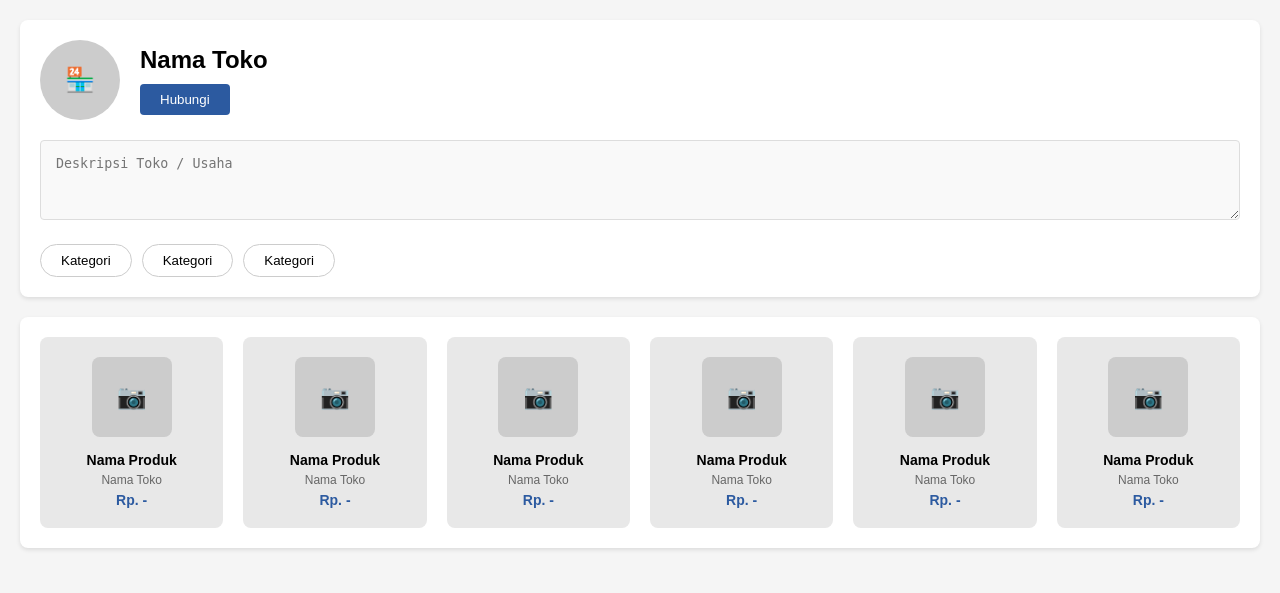
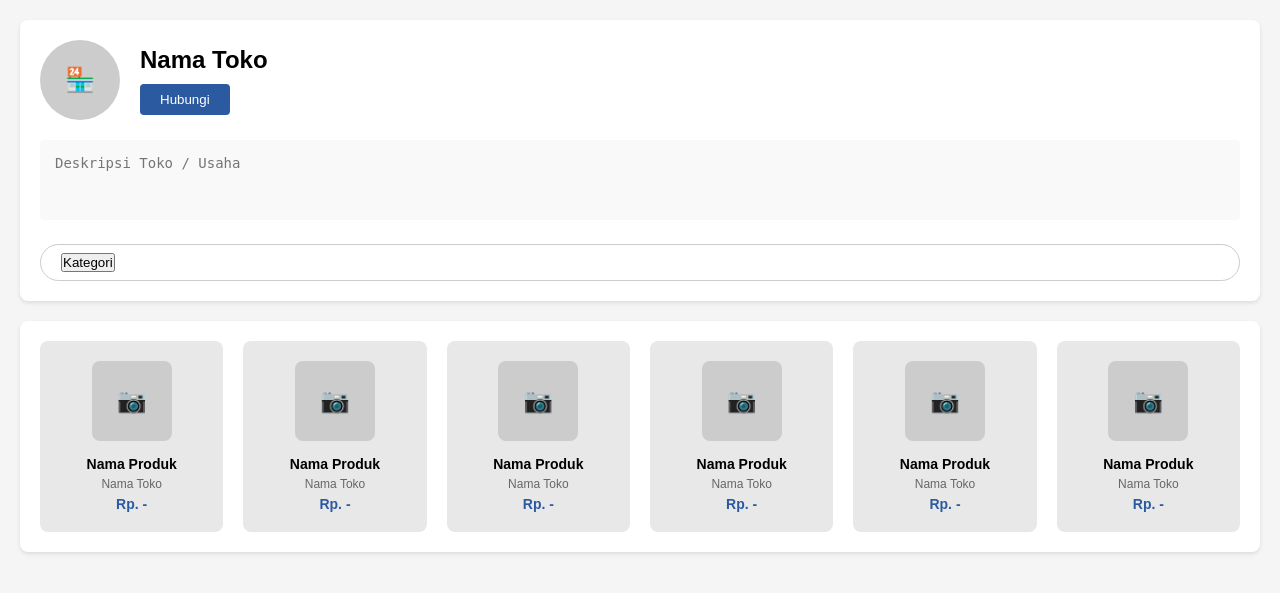
Before and after one commit to abc-icecup/GoUMKM-native, a PHP site: page /pages/toko.php in a window 1280 px wide. Shown: the part 84-677 px from the top of the page. Run offline with PHP 8.4, Linux system fonts and the light colour scheme.

Commit message:
mengubah kategorinya

```diff
--- a/css/beranda.css
+++ b/css/beranda.css
@@ -175,7 +175,7 @@
             background-color: #ffffff;
         }
 
-        .category-btn {
+        .product-category {
             background-color: white;
             border: 1px solid #dee2e6;
             padding: 8px 18px;
@@ -187,7 +187,7 @@
             transition: all 0.2s ease;
         }
 
-        .category-btn:hover {
+        .product-category:hover {
             background-color: #f8f9fa;
             border-color: #adb5bd;
         }
--- a/css/kategori.css
+++ b/css/kategori.css
@@ -47,7 +47,7 @@
             margin: 0 30px;
         }
 
-        .category-select {
+        .product-category {
             padding: 8px 12px;
             border: 1px solid #ddd;
             border-radius: 4px 0 0 4px;
--- a/css/toko.css
+++ b/css/toko.css
@@ -127,12 +127,12 @@ body {
     background-color: #f9f9f9;
 }
 
-.categories {
+.business-category {
     display: flex;
     gap: 10px;
 }
 
-.category-btn {
+.business-category {
     padding: 8px 20px;
     border: 1px solid #ccc;
     border-radius: 20px;
@@ -240,6 +240,29 @@ body {
     background-color: #e7f1ff;
 }
 
+.description-input {
+    resize: none !important;
+    pointer-events: none; /* Membuat input tidak responsif terhadap mouse */
+    background-color: #f9f9f9; /* Agar tidak terlihat seperti 'disabled' abu-abu */
+    cursor: default;
+}
+
+.description-input {
+    resize: none; /* Tidak bisa di-resize manual */
+    pointer-events: none; /* Tidak bisa diklik atau difokus */
+    background-color: #f9f9f9;
+    color: #333;
+    border: none;
+    outline: none;
+    font-size: 14px;
+    width: 100%;
+    min-height: 80px;
+}
+
+
+
+
+
 /* .logo-umkm { */
     /* max-height: 90px; atau sesuaikan */
     /* height: 30px; */
--- a/pages/kategori.php
+++ b/pages/kategori.php
@@ -17,7 +17,7 @@
         </div>
 
         <div class="search-container">
-            <select class="category-select" id="categorySelect">
+            <select class="product_category" id="categorySelect">
                 <option value="">Kategori</option>
             </select>
             <input type="text" class="search-input" placeholder="nama produk" id="searchInput">
--- a/pages/toko.php
+++ b/pages/toko.php
@@ -55,13 +55,12 @@
             </div>
 
             <div class="store-description">
-                <textarea class="description-input" placeholder="Deskripsi Toko / Usaha"></textarea>
+                <textarea class="description-input" placeholder="Deskripsi Toko / Usaha" readonly></textarea>
             </div>
 
-            <div class="categories">
+            <div class="business-category">
                 <button class="category-btn">Kategori</button>
-                <button class="category-btn">Kategori</button>
-                <button class="category-btn">Kategori</button>
+
             </div>
         </div>
 
```
Also changed, not shown: pages/beranda.php (+8 -10 lines).
